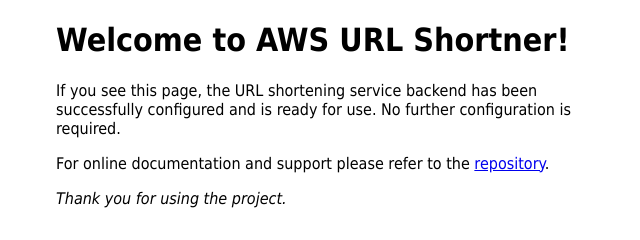
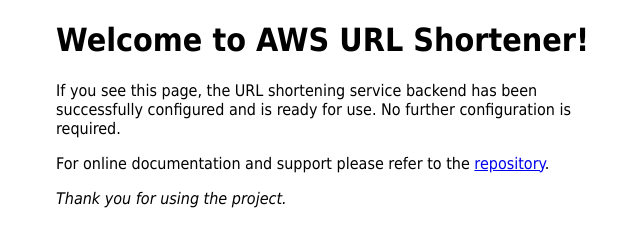
Before and after one commit to StevenJDH/AWS-URL-Shortener, a plain HTML site: page Terraform/public_html/index.html in a window 1280 px wide. Shown: the full height of the page, 304-944 px from the left. Drawn offline with Linux system fonts and the light colour scheme.

Commit message:
Fixed typo in html welcome page

```diff
--- a/Terraform/public_html/index.html
+++ b/Terraform/public_html/index.html
@@ -3,7 +3,7 @@
     <head>
         <meta charset="utf-8">
         <meta name="robots" content="noindex,nofollow">
-        <title>Welcome to AWS URL Shortner!</title>
+        <title>Welcome to AWS URL Shortener!</title>
         <style>
             body {
                 width: 35em;
@@ -13,7 +13,7 @@
         </style>
     </head>
     <body>
-        <h1>Welcome to AWS URL Shortner!</h1>
+        <h1>Welcome to AWS URL Shortener!</h1>
         <p>If you see this page, the URL shortening service backend has been successfully configured and is ready for use. No further configuration is required.</p>
         <p>For online documentation and support please refer to the <a href="https://github.com/StevenJDH/AWS-URL-Shortener">repository</a>.</p>
         <p>
```
